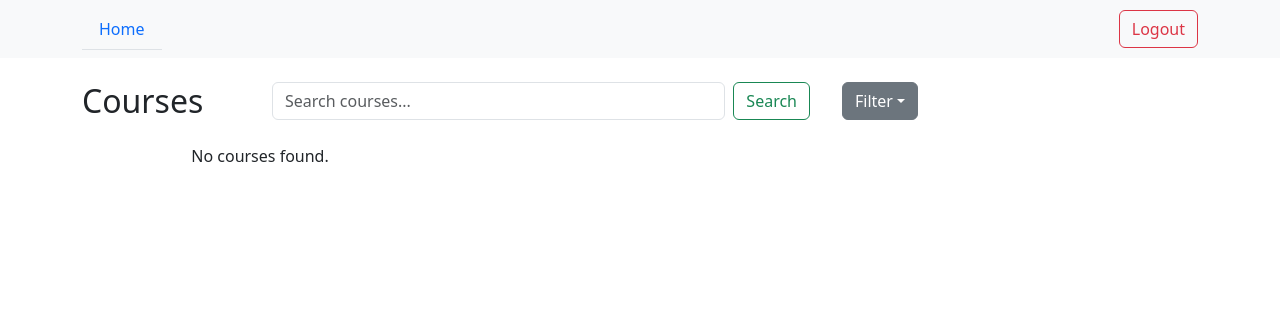
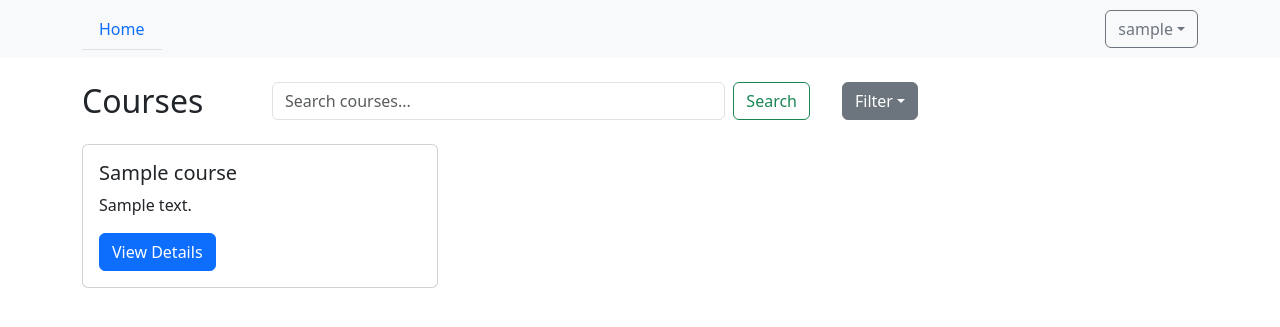
Before and after one commit to phuongbuimai-agilityio/python-training, a Django app: page /courses/ in a window 1280 px wide. Shown: the top 327 px of the page. Run offline with Django 5.2, Linux system fonts and the light colour scheme; a user stored in the database is signed in; tables that the repository leaves empty hold one stand-in row (values such as "Sample post"); parts of the project's set-up code (start-up, migrations or seed data) failed here and were passed over.

Commit message:
feat(course): show enrolled courses for authenticated user

```diff
--- a/django-practice/src/courses/templates/courses/index.html
+++ b/django-practice/src/courses/templates/courses/index.html
@@ -51,7 +51,7 @@
                     <div class="card-body">
                         <h5 class="card-title">{{ course.title }}</h5>
                         <p class="card-text">{{ course.description }}</p>
-                        <a href="{% url 'courses:detail' course.id %}" class="btn btn-primary">View Details</a>
+                        <a href="#" class="btn btn-primary">View Details</a>
                     </div>
                 </div>
             </div>
--- a/django-practice/src/courses/templates/courses/layout.html
+++ b/django-practice/src/courses/templates/courses/layout.html
@@ -24,7 +24,18 @@
                 </ul>
                 <div class="navbar-nav">
                     {% if user.is_authenticated %}
-                        <a class="btn btn-outline-danger" href="{% url 'users:login' %}">Logout</a>
+                        <div class="dropdown">
+                            <button class="btn btn-outline-secondary dropdown-toggle"
+                                    type="button"
+                                    id="userDropdown"
+                                    data-bs-toggle="dropdown"
+                                    aria-expanded="false">{{ user.username }}</button>
+                            <ul class="dropdown-menu" aria-labelledby="userDropdown">
+                                <li>
+                                    <a class="dropdown-item" href="{% url 'users:login' %}">Logout</a>
+                                </li>
+                            </ul>
+                        </div>
                     {% else %}
                         <a class="btn btn-outline-primary" href="{% url 'users:login' %}">Login</a>
                     {% endif %}
--- a/django-practice/src/courses/urls.py
+++ b/django-practice/src/courses/urls.py
@@ -3,5 +3,5 @@
 from . import views
 
 urlpatterns = [
-    path("", views.IndexView.as_view(), name="index"),
+    path("", views.courses_list, name="index"),
 ]
--- a/django-practice/src/courses/views.py
+++ b/django-practice/src/courses/views.py
@@ -1,4 +1,5 @@
 from django.http import HttpResponse
+from django.shortcuts import render
 from django.views import generic
 from .models import Course
 
@@ -11,5 +12,18 @@
     template_name = "courses/index.html"
     context_object_name = "latest_courses"
 
-    def get_queryset(self):
-        return Course.objects.filter(is_active=True)
+    def get_queryset(self, request):
+        active_courses = Course.objects.filter(is_active=True)
+        return render(request, "courses/index.html", {"courses": active_courses})
+
+
+def courses_list(request):
+    """Show active courses for anonymous users and enrolled courses for students"""
+    if request.user.is_authenticated:
+        student = request.user.student
+        enrolled_courses = Course.objects.filter(enrollment__student=student)
+        print(enrolled_courses)
+        return render(request, "courses/index.html", {"courses": enrolled_courses})
+    else:
+        active_courses = Course.objects.filter(is_active=True)
+        return render(request, "courses/index.html", {"courses": active_courses})
```
